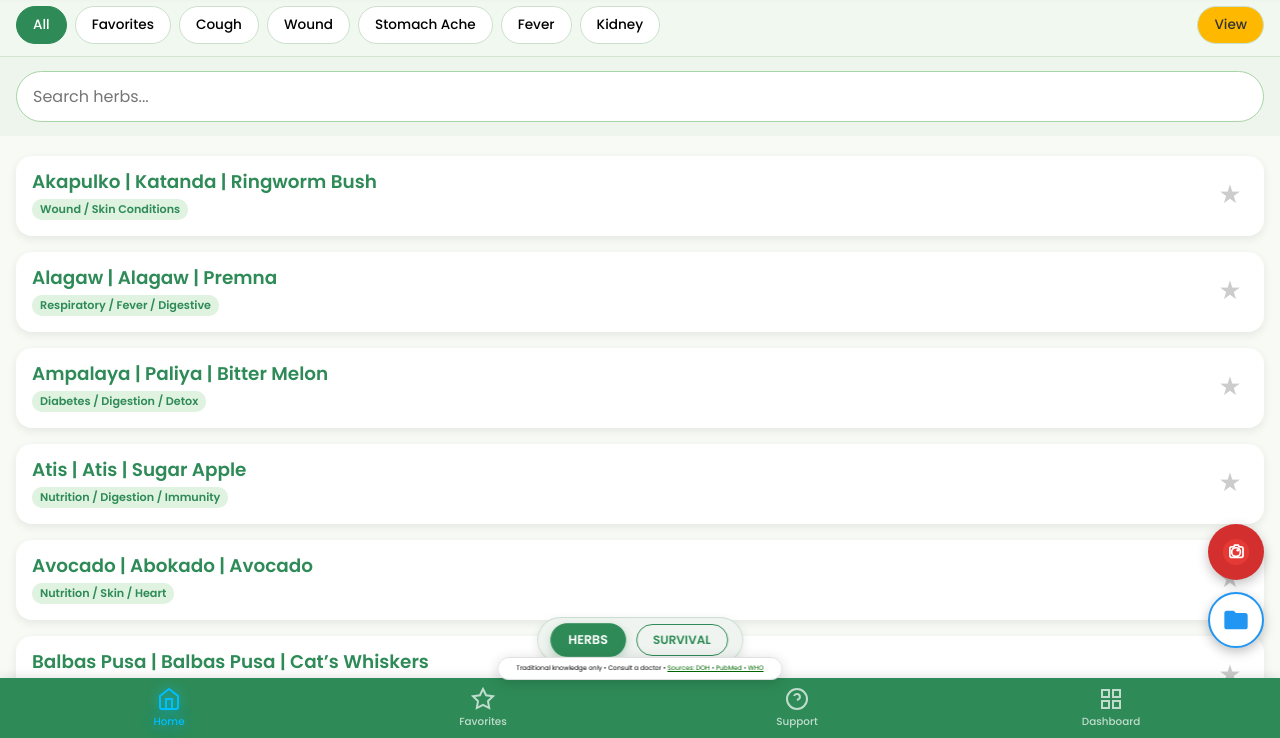
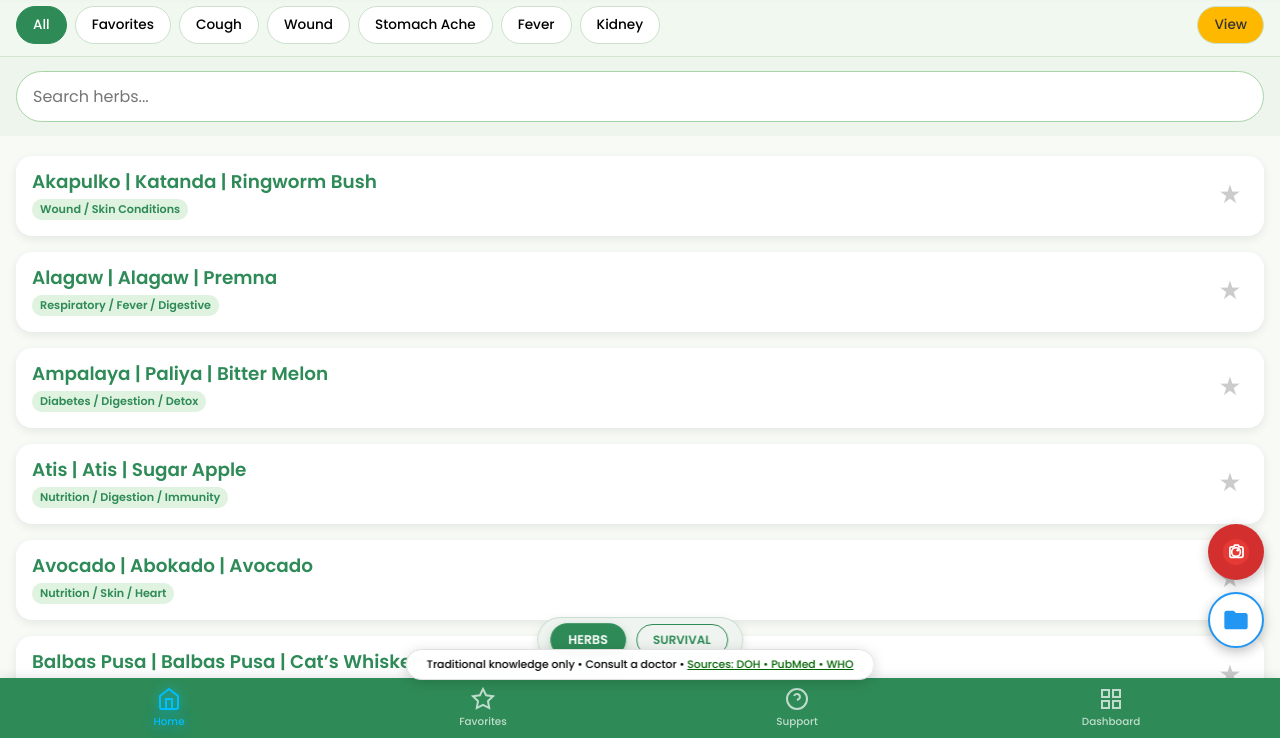
Before and after one commit to createsong155-code/Herb-Identifier-, a plain HTML site: page index.html in a window 1280 px wide. Shown: the part 62-800 px from the top of the page. Drawn offline with nearby package versions, Linux system fonts and the light colour scheme.

Commit message:
Update style.css

```diff
--- a/style.css
+++ b/style.css
@@ -1071,24 +1071,27 @@ body.grid .herb-card img {
   border-top: 1px solid rgba(255,255,255,0.2);
 }
 
-/* ——— BAG-ONG WHITE & THIN DISCLAIMER (i-paste lang sa ilawom sa imong original) ——— */
+/* FINAL DISCLAIMER – ONE LINE, SUPER CLEAN, WHITE */
 .global-footer-disclaimer {
   position: fixed !important;
-  bottom: 58px !important;                    /* tungtong ibabaw sa green footer */
+  bottom: 58px !important;
   left: 50% !important;
   right: auto !important;
   transform: translateX(-50%) !important;
   background: rgba(255,255,255,0.96) !important;
   color: #000 !important;
-  font-size: 0.40rem !important;
-  font-weight: 400 !important;
-  padding: 6px 18px !important;
+  font-size: 0.68rem !important;        /* klaro gihapon basahon */
+  font-weight: 500 !important;
+  padding: 7px 20px !important;
   border-radius: 30px !important;
   box-shadow: 0 3px 14px rgba(0,0,0,0.16) !important;
   z-index: 999 !important;
-  max-width: 92% !important;
+  max-width: 95% !important;
   text-align: center !important;
   line-height: 1.4 !important;
+  white-space: nowrap !important;       /* ← KINI ANG MAGIC PARA ONE LINE RA GYUD */
+  overflow: hidden !important;
+  text-overflow: ellipsis !important;
   backdrop-filter: blur(10px) !important;
   border: 1.3px solid #e0e0e0 !important;
 }
@@ -1096,7 +1099,7 @@ body.grid .herb-card img {
 .global-footer-disclaimer a {
   color: #006400 !important;
   text-decoration: underline !important;
-  font-weight: 400 !important;
+  font-weight: 500 !important;
 }
 
 .global-footer-disclaimer a {
```
